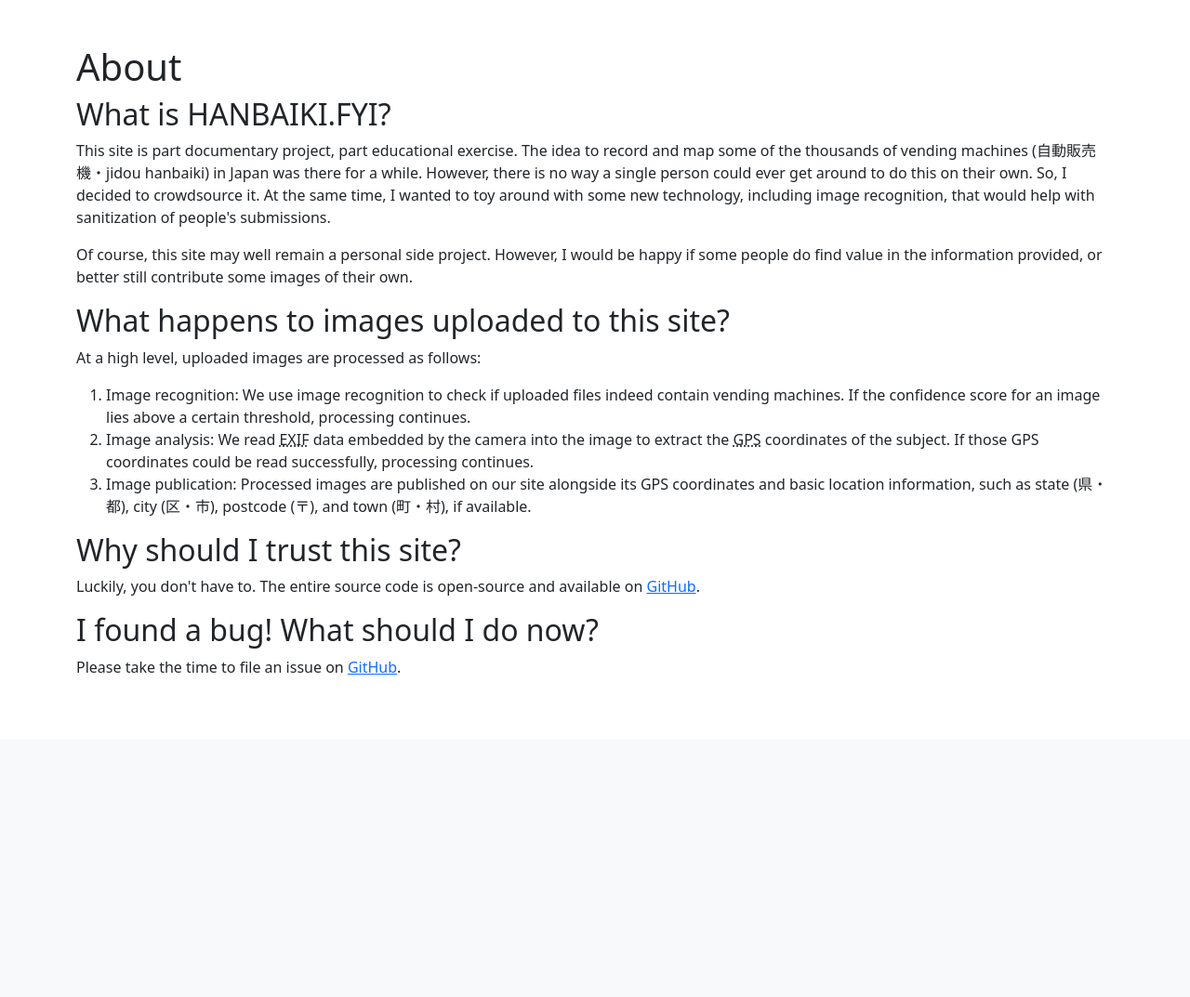
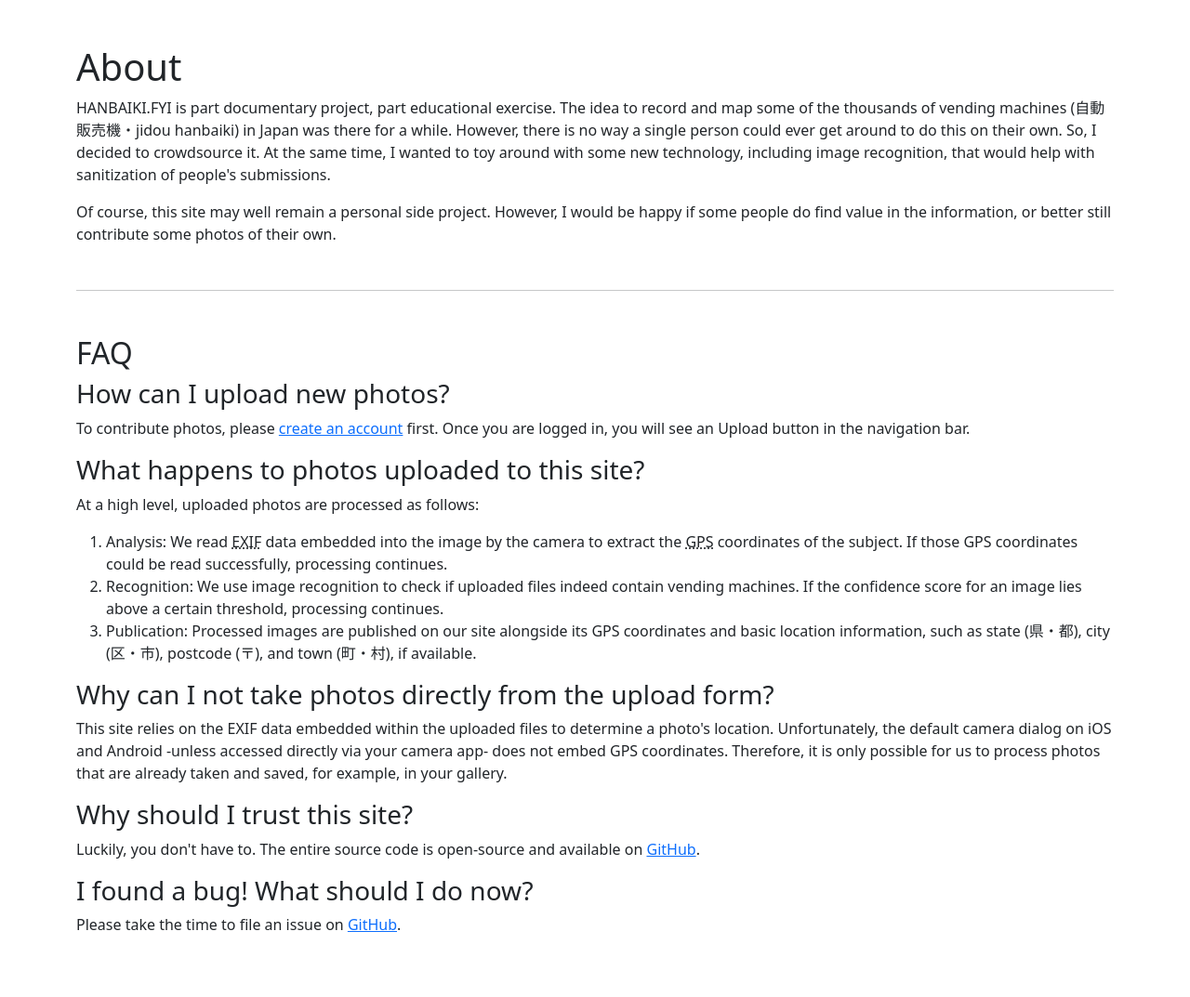
Before and after one commit to hcrudolph/hanbaiki.fyi, a Django app: page /about/ in a window 1280 px wide. Shown: the part 85-1158 px from the top of the page at 93% size. Before the commit the page ends 811 px from the top, so only its background shows below. Run offline with Django 5.2, Linux system fonts and the light colour scheme; some libraries are stand-ins or nearby versions.

Commit message:
adds quesions/instructions for signup and image upload

```diff
--- a/photoroll/templates/photoroll/about.html
+++ b/photoroll/templates/photoroll/about.html
@@ -10,23 +10,31 @@
 
 <div class="row d-flex">
     <div class="col-12">
-        <h2>What is HANBAIKI.FYI?</h2>
-        <p>This site is part documentary project, part educational exercise. The idea to record and map some of the thousands of vending machines (自動販売機・jidou hanbaiki) in Japan was there for a while. However, there is no way a single person could ever get around to do this on their own. So, I decided to crowdsource it. At the same time, I wanted to toy around with some new technology, including image recognition, that would help with sanitization of people's submissions.</p>
-        <p>Of course, this site may well remain a personal side project. However, I would be happy if some people do find value in the information provided, or better still contribute some images of their own.</p>
+        <p>HANBAIKI.FYI is part documentary project, part educational exercise. The idea to record and map some of the thousands of vending machines (自動販売機・jidou hanbaiki) in Japan was there for a while. However, there is no way a single person could ever get around to do this on their own. So, I decided to crowdsource it. At the same time, I wanted to toy around with some new technology, including image recognition, that would help with sanitization of people's submissions.</p>
+        <p>Of course, this site may well remain a personal side project. However, I would be happy if some people do find value in the information, or better still contribute some photos of their own.</p>
 
-        <h2>What happens to images uploaded to this site?</h2>
-        <p>At a high level, uploaded images are processed as follows:</p>
+        <hr class="my-5"/>
+
+        <h2>FAQ</h2>
+        <h3>How can I upload new photos?</h3>
+        <p>To contribute photos, please <a href="{% url 'signup' %}">create an account</a> first. Once you are logged in, you will see an Upload button in the navigation bar.</p>
+
+        <h3>What happens to photos uploaded to this site?</h3>
+        <p>At a high level, uploaded photos are processed as follows:</p>
         <ol>
-            <li>Image recognition: We use image recognition to check if uploaded files indeed contain vending machines. If the confidence score for an image lies above a certain threshold, processing continues.</li>
-            <li>Image analysis: We read <abbr title="Exchangeable Image File Format">EXIF</abbr> data embedded by the camera into the image to extract the <abbr title="Global Positioning System">GPS</abbr> coordinates of the subject. If those GPS coordinates could be read successfully, processing continues.</li>
-            <li>Image publication: Processed images are published on our site alongside its GPS coordinates and basic location information, such as state (県・都), city (区・市), postcode (〒), and town (町・村), if available.</li>
+            <li>Analysis: We read <abbr title="Exchangeable Image File Format">EXIF</abbr> data embedded  into the image by the camera to extract the <abbr title="Global Positioning System">GPS</abbr> coordinates of the subject. If those GPS coordinates could be read successfully, processing continues.</li>
+            <li>Recognition: We use image recognition to check if uploaded files indeed contain vending machines. If the confidence score for an image lies above a certain threshold, processing continues.</li>
+            <li>Publication: Processed images are published on our site alongside its GPS coordinates and basic location information, such as state (県・都), city (区・市), postcode (〒), and town (町・村), if available.</li>
         </ol>
 
-        <h2>Why should I trust this site?</h2>
+        <h3>Why can I not take photos directly from the upload form?</h3>
+        <p>This site relies on the EXIF data embedded within the uploaded files to determine a photo's location. Unfortunately, the default camera dialog on iOS and Android -unless accessed directly via your camera app- does not embed GPS coordinates. Therefore, it is only possible for us to process photos that are already taken and saved, for example, in your gallery.</p>
+
+        <h3>Why should I trust this site?</h3>
         <p>Luckily, you don't have to. The entire source code is open-source and available on <a href="https://github.com/hcrudolph/hanbaiki.fyi" target="_blank">GitHub</a>.</p>
 
-        <h2>I found a bug! What should I do now?</h2>
-        <p>Please take the time to file an issue on <a href="https://github.com/hcrudolph/hanbaiki.fyi" target="_blank">GitHub</a>.</p>
+        <h3>I found a bug! What should I do now?</h3>
+        <p>Please take the time to file an issue on <a href="https://github.com/hcrudolph/hanbaiki.fyi/issues" target="_blank">GitHub</a>.</p>
     </div>
 </div>
 
```
